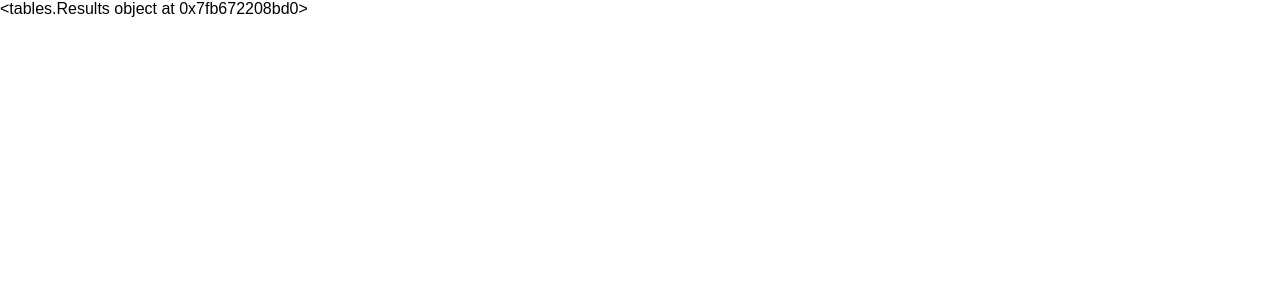
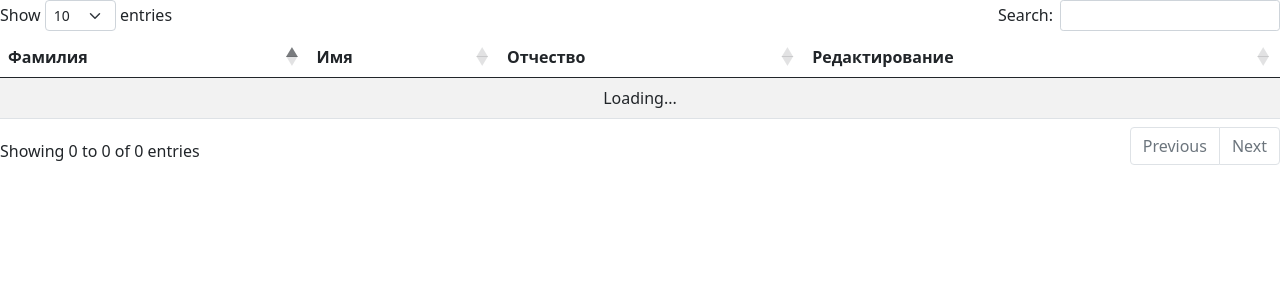
Before and after one commit to rus-marus/FZO, a Flask app: page /abiturients in a window 1280 px wide. Shown: the top 300 px of the page. Run offline with Flask 2, Linux system fonts and the light colour scheme; a user stored in the database is signed in; a database or web service that is not in the repository returns one stand-in record (values such as "Sample title"); data that the repository does not hold is empty; some libraries are stand-ins or nearby versions.

Commit message:
Сделал таблицу с ссылками на редактирование

```diff
--- a/main.py
+++ b/main.py
@@ -89,9 +89,9 @@ def abiturients():
         flash('Абитуриенты не найдены')
     else:
         # display results
-        table = Results(abiturients_data)
-        table.border = True
-        return render_template('view.html', table=table)
+        # table = Results(abiturients_data)
+        # table.border = True
+        return render_template('view.html', abiturients=abiturients_data)
 
 
 @app.route('/abiturient/<int:id>', methods=['GET', 'POST'])
@@ -100,5 +100,12 @@ def edit(id):
     abiturient = dbase.getAbiturient(id)
     return render_template('abiturient.html', abiturient = abiturient)
 
+@app.route('/api/data')
+def data():
+    abiturients_data = dbase.getInfo()
+    for ab in range(0, len(abiturients_data),+1):
+        abiturients_data[ab]['url'] = '<a href="/abiturient/' + str(abiturients_data[ab]['id']) + '">Изменить</a></td>'
+    return {'data': abiturients_data}
+
 if __name__ == "__main__":
     app.run(debug=True)
--- a/templates/base.html
+++ b/templates/base.html
@@ -5,6 +5,8 @@
     <meta http-equiv="X-UA-Compatible" content="IE=edge">
     <meta name="viewport" content="width=device-width, initial-scale=1.0">
     <link type="text/css" href="{{ url_for('static', filename='css/styles.css')}}" rel="stylesheet" />
+    <link href="https://cdn.jsdelivr.net/npm/bootstrap@5.0.1/dist/css/bootstrap.min.css" rel="stylesheet" integrity="sha384-+0n0xVW2eSR5OomGNYDnhzAbDsOXxcvSN1TPprVMTNDbiYZCxYbOOl7+AMvyTG2x" crossorigin="anonymous">
+    <link rel="stylesheet" type="text/css" href="https://cdn.datatables.net/1.10.25/css/dataTables.bootstrap5.css">
     {% block title -%}
     {% if title %}
         <title>{{title}}</title>
@@ -14,6 +16,10 @@
     {% endblock %}
 </head>
 <body>
-    {% block content -%} {% endblock -%}
+{% block content -%} {% endblock -%}
+    <script type="text/javascript" charset="utf8" src="https://code.jquery.com/jquery-3.6.0.min.js"></script>
+    <script type="text/javascript" charset="utf8" src="https://cdn.datatables.net/1.10.25/js/jquery.dataTables.js"></script>
+    <script type="text/javascript" charset="utf8" src="https://cdn.datatables.net/1.10.25/js/dataTables.bootstrap5.js"></script>
+    {% block scripts %}{% endblock %}
 </body>
 </html>
--- a/templates/view.html
+++ b/templates/view.html
@@ -4,5 +4,31 @@
 {% for cat, msg in get_flashed_messages(True) %}
 <div class="flash {{cat}}">{{msg}}</div>
 {% endfor %}
-{{ table }}
+  <table id="data" class="table table-striped">
+    <thead>
+      <tr>
+        <th>Фамилия</th>
+        <th>Имя</th>
+        <th>Отчество</th>
+        <th>Редактирование</th>
+      </tr>
+    </thead>
+    <tbody>
+    </tbody>
+  </table>
 {% endblock %}
+{% block scripts %}
+  <script>
+    $(document).ready(function () {
+      $('#data').DataTable({
+        ajax: '/api/data',
+        columns: [
+          {data: 'fam'},
+          {data: 'name'},
+          {data: 'father_name'},
+          {data: 'url'}
+        ],
+      });
+    });
+  </script>
+{% endblock %}
```
